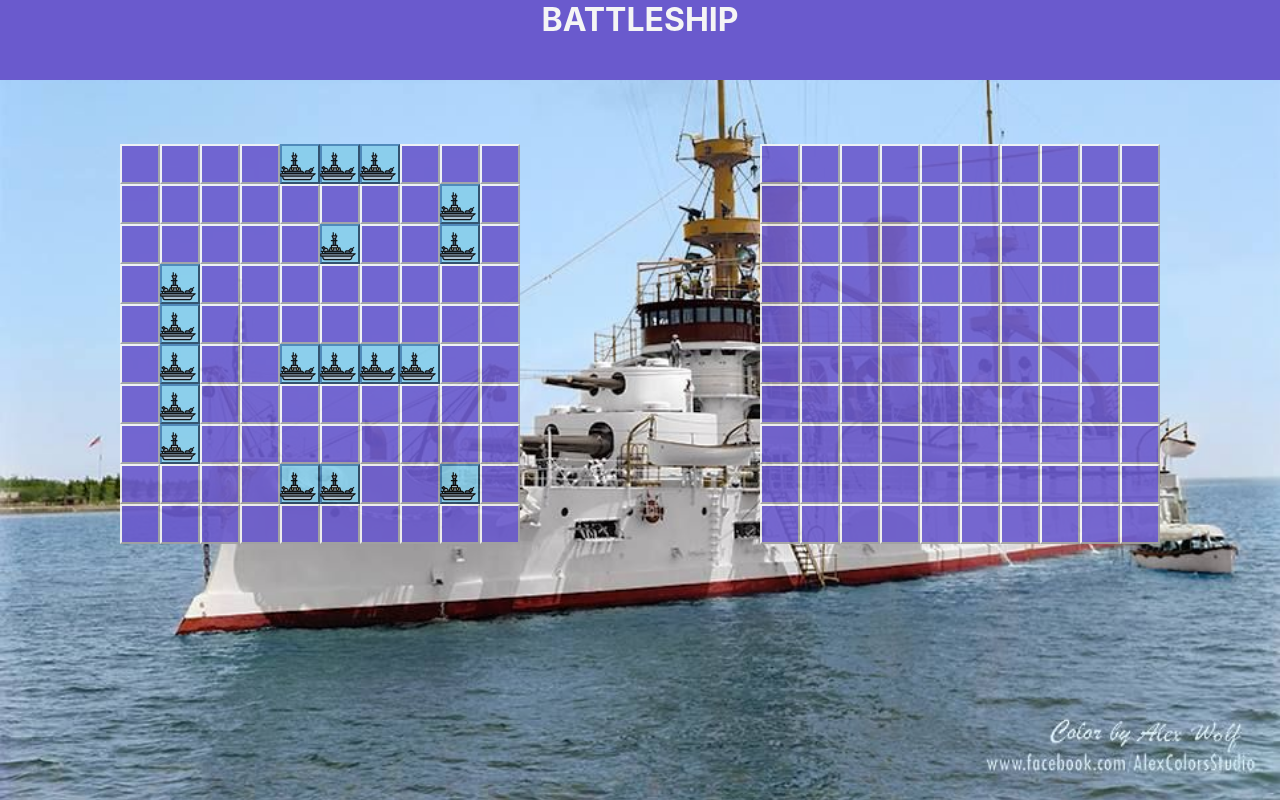
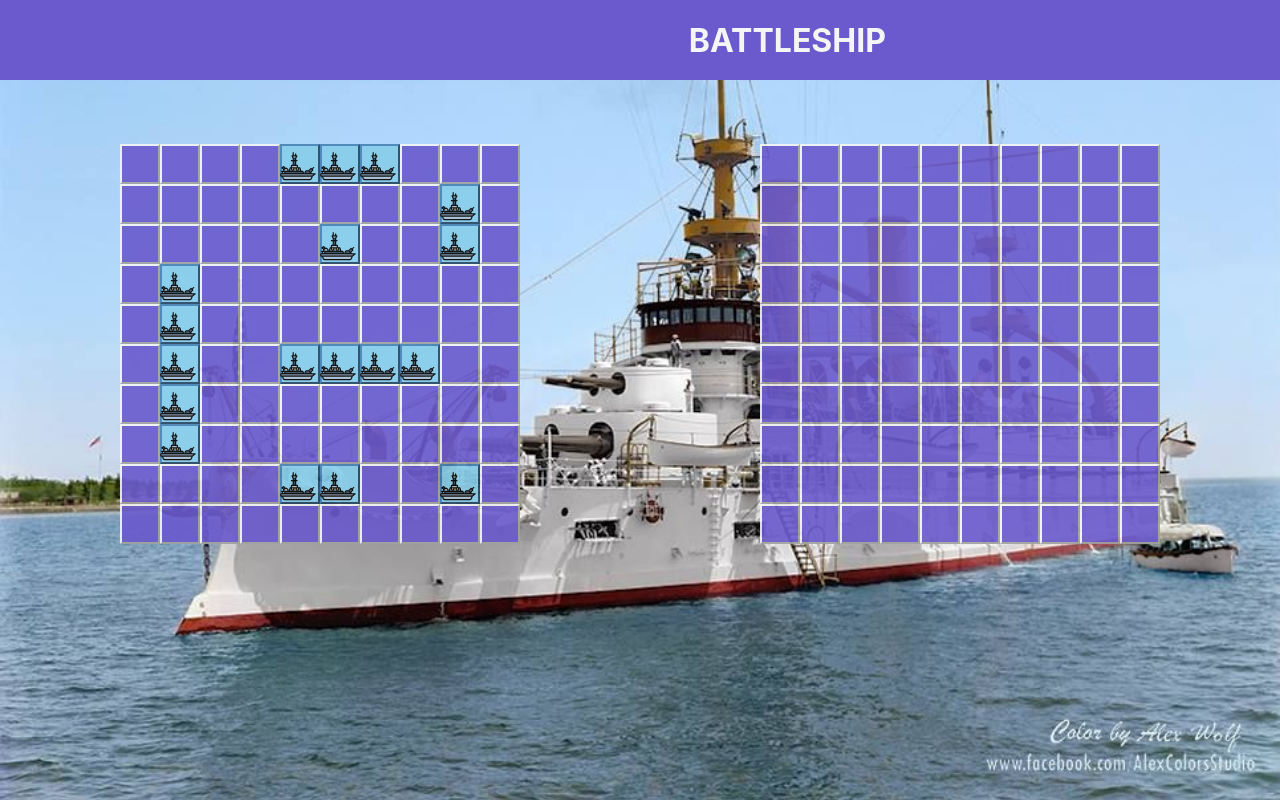
Before and after one commit to AlexErdei73/battle-ship, a React (Create React App) app: page / in a window 1280 px wide. Built offline with nearby package versions, Linux system fonts and the light colour scheme.

Commit message:
add animation to the title

```diff
--- a/src/App.css
+++ b/src/App.css
@@ -1,3 +1,6 @@
+body {
+  overflow: hidden; /* Hide scrollbars */
+}
 .boardCell {
   width: 40px;
   height: 40px;
@@ -28,9 +31,14 @@
   color: whitesmoke;
 }
 h1 {
+  position: absolute;
   width: 30%;
-  margin: auto;
+  right: -22%;
   text-align: center;
+  transition: right 10s linear;
+}
+.center {
+  right: 35%;
 }
 .gameArea {
   margin-top: 5rem;
--- a/src/App.js
+++ b/src/App.js
@@ -23,6 +23,7 @@ game.placeShips(game.player.board, [
 game.placeShipsRandom(game.computer.board);
 const initialState = getState(game);
 let gameOver = false;
+let center = false;
 
 const onClick = (event) => {
   const id = event.target.id;
@@ -42,18 +43,16 @@ function App() {
   );
 
   useEffect(() => {
+    if (!center) center = true; //moving title
     if (areBoardCellsHidden.indexOf(true) !== -1) {
       let newBoardCellsHidden = animateBoardCells([...areBoardCellsHidden]);
-      for (let i = 0; i < 3; i++) {
-        newBoardCellsHidden = animateBoardCells(newBoardCellsHidden);
-      }
       setAreBoardCellsHidden(newBoardCellsHidden);
     }
   }, [areBoardCellsHidden]);
 
   return (
     <div>
-      <TitleBar />
+      <TitleBar center={center} />
       <div className="gameArea">
         <div className="boardContainer">
           <Board
--- a/src/components/titlebar.jsx
+++ b/src/components/titlebar.jsx
@@ -1,7 +1,7 @@
 const TitleBar = (props) => {
   return (
     <div className="titleBar">
-      <h1>BATTLESHIP</h1>
+      <h1 className={props.center ? "center" : ""}>BATTLESHIP</h1>
     </div>
   );
 };
```
Also changed, not shown: 1 other file (tests, documents, lock files or other folders).
